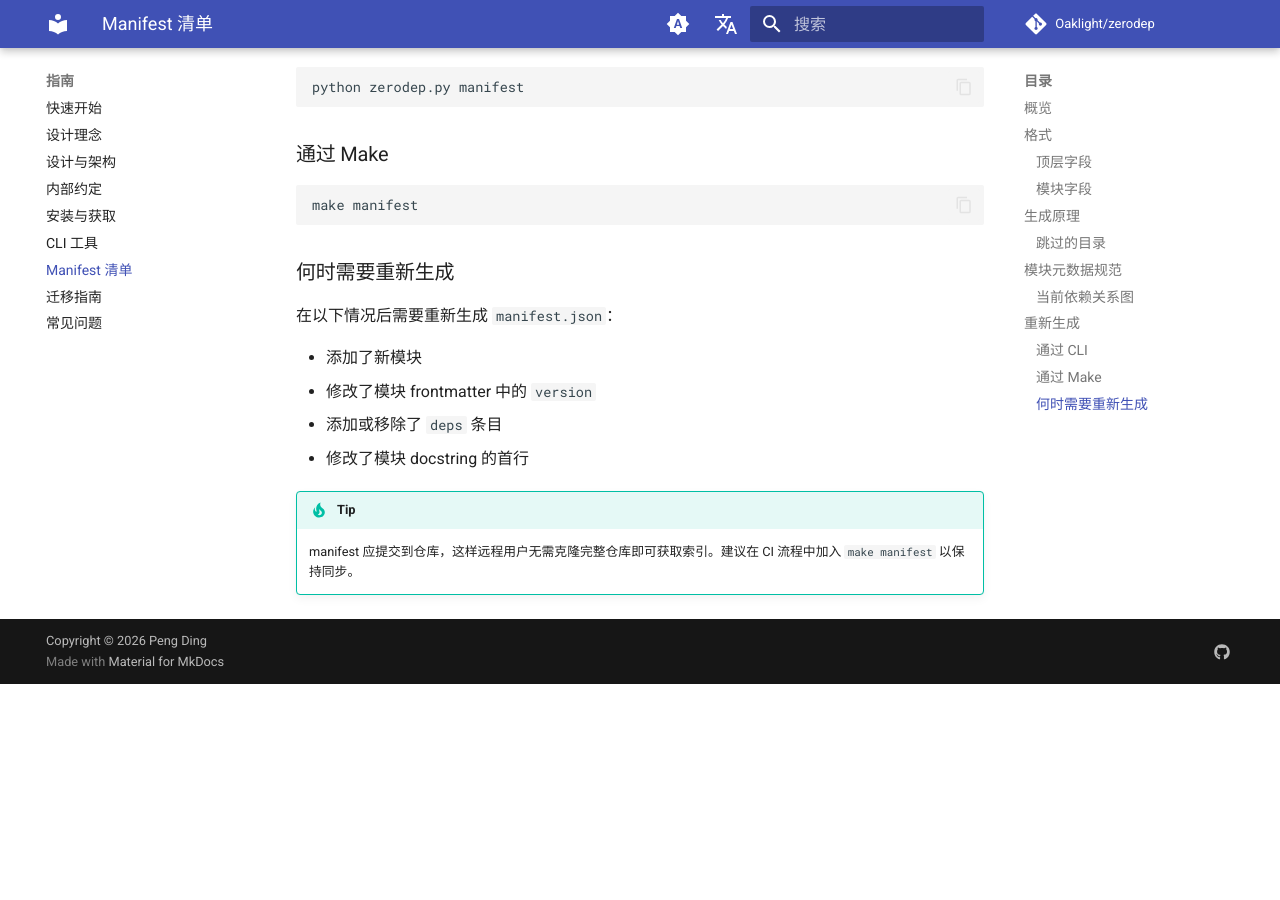
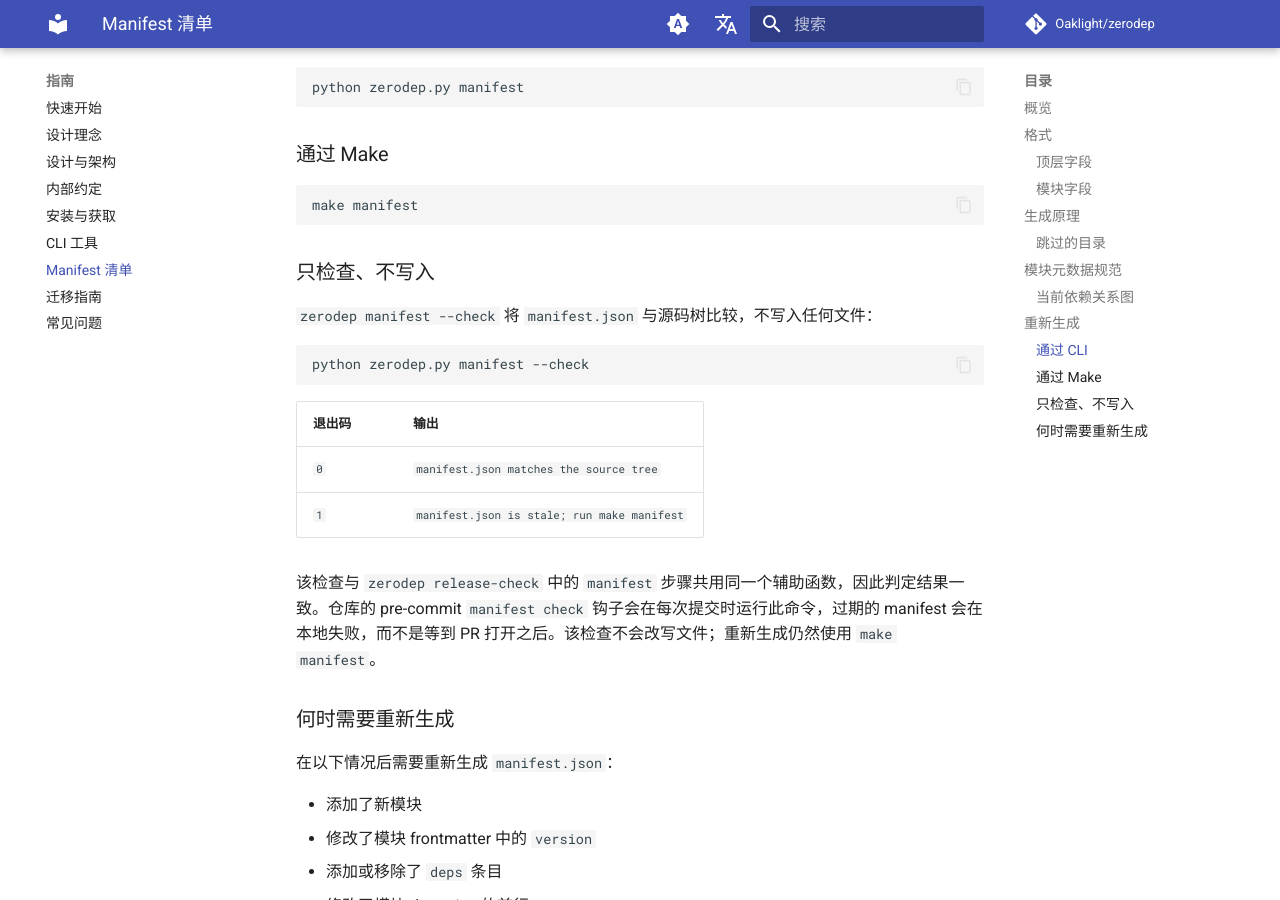
Before and after one commit to Oaklight/zerodep, an MkDocs documentation site: the page built from docs/guide/manifest.md, in a window 1280 px wide and 900 px high, scrolled down 4131 px. Built offline with MkDocs 1.6.1 and Material for MkDocs 9.7.7, drawn with Linux system fonts in a browser that asks for light colours; comment, search, counter and statistics services are not loaded; before the commit the page ends 4815 px from its top, so only the background shows below that.

Commit message:
docs(guide): document manifest --check and the pre-commit hook (#298)

````diff
--- a/docs/guide/manifest.md
+++ b/docs/guide/manifest.md
@@ -139,6 +139,21 @@ python zerodep.py manifest
 make manifest
 ```
 
+### 只检查、不写入
+
+`zerodep manifest --check` 将 `manifest.json` 与源码树比较，不写入任何文件：
+
+```bash
+python zerodep.py manifest --check
+```
+
+| 退出码 | 输出 |
+|--------|------|
+| `0` | `manifest.json matches the source tree` |
+| `1` | `manifest.json is stale; run make manifest` |
+
+该检查与 `zerodep release-check` 中的 `manifest` 步骤共用同一个辅助函数，因此判定结果一致。仓库的 pre-commit `manifest check` 钩子会在每次提交时运行此命令，过期的 manifest 会在本地失败，而不是等到 PR 打开之后。该检查不会改写文件；重新生成仍然使用 `make manifest`。
+
 ### 何时需要重新生成
 
 在以下情况后需要重新生成 `manifest.json`：
````
Also changed, not shown: docs/changelog.md (+4 -0 lines), docs/guide/cli.md (+9 -0 lines).
